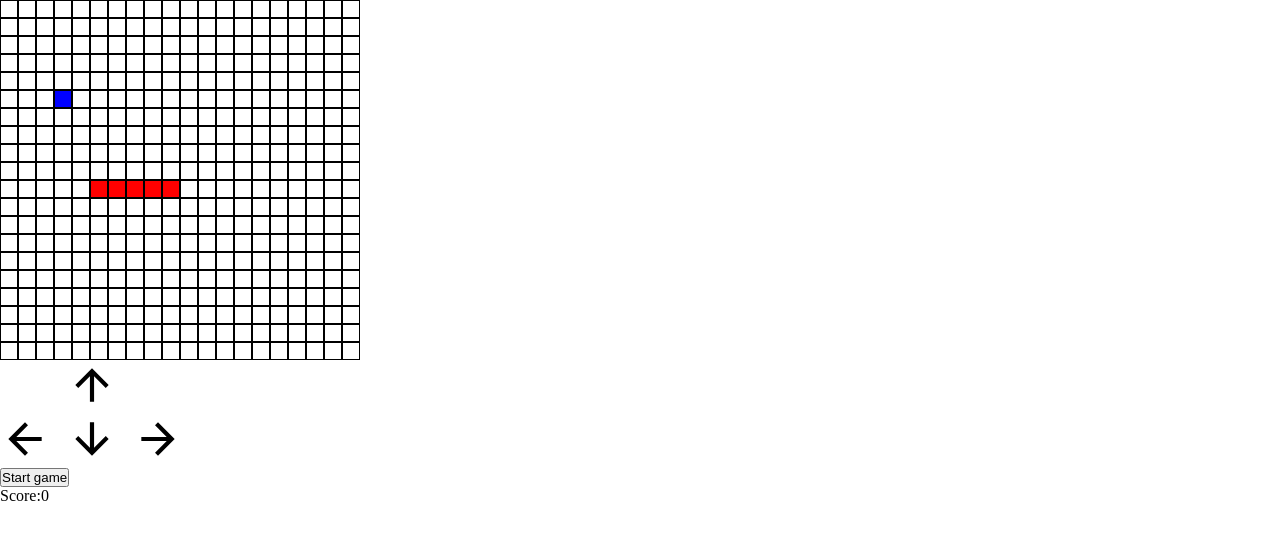
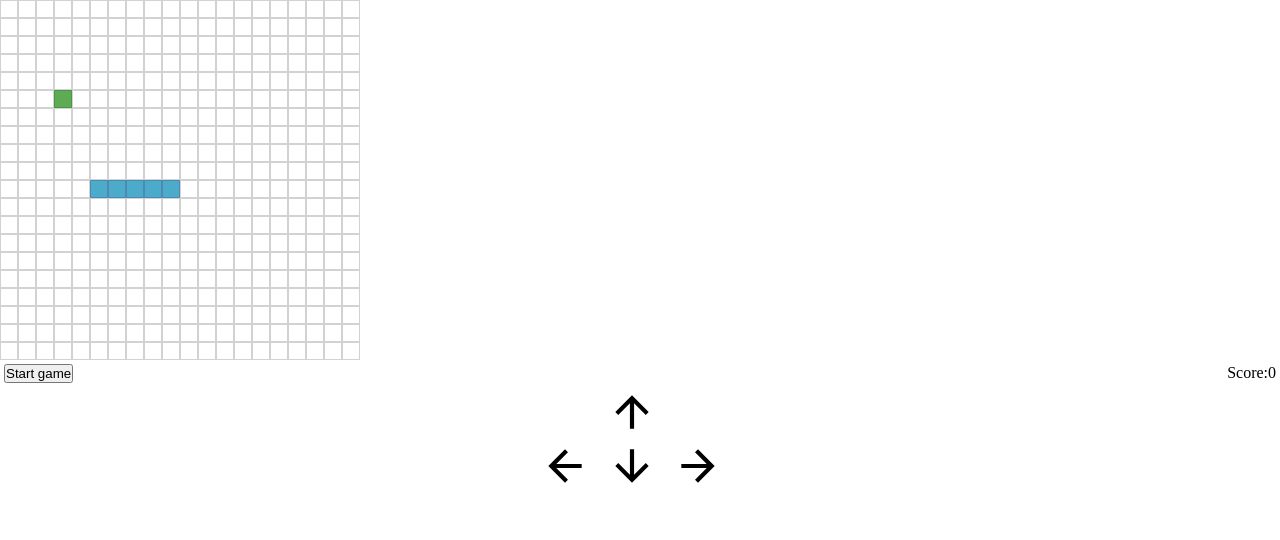
Before and after one commit to Shannqa/snake, a website built with webpack: page src/index.html in a window 1280 px wide. Both pictures are taken after a click on the button "Start game". Built offline with nearby package versions, Linux system fonts and the light colour scheme.

Commit message:
Add to do list, change a bit of styling

```diff
--- a/src/dom.js
+++ b/src/dom.js
@@ -2,20 +2,21 @@
 import createGrid from "./grid.js";
 import playGame, { move } from "./game.js";
 
-import arrowUpSrc from "./arrow_upward_FILL0_wght400_GRAD0_opsz24.svg";
-import arrowLeftSrc from "./arrow_back_FILL0_wght400_GRAD0_opsz24.svg";
-import arrowRightSrc from "./arrow_forward_FILL0_wght400_GRAD0_opsz24.svg";
-import arrowDownSrc from "./arrow_downward_FILL0_wght400_GRAD0_opsz24.svg";
+  const arrowUpSrc = "./arrow_upward_FILL0_wght400_GRAD0_opsz24.svg";
+  const arrowLeftSrc = "./arrow_back_FILL0_wght400_GRAD0_opsz24.svg";
+  const arrowRightSrc = "./arrow_forward_FILL0_wght400_GRAD0_opsz24.svg";
+  const arrowDownSrc = "./arrow_downward_FILL0_wght400_GRAD0_opsz24.svg";
+/*
+  import arrowUpSrc from "./arrow_upward_FILL0_wght400_GRAD0_opsz24.svg";
+  import arrowLeftSrc from "./arrow_back_FILL0_wght400_GRAD0_opsz24.svg";
+  import arrowRightSrc from "./arrow_forward_FILL0_wght400_GRAD0_opsz24.svg";
+  import arrowDownSrc from "./arrow_downward_FILL0_wght400_GRAD0_opsz24.svg";
+*/
 
 function createDom() {
   const body = document.querySelector("body");
 
   createGrid();
-
-  // const arrowUpSrc = "./arrow_upward_FILL0_wght400_GRAD0_opsz24.svg";
-  // const arrowLeftSrc = "./arrow_back_FILL0_wght400_GRAD0_opsz24.svg";
-  // const arrowRightSrc = "./arrow_forward_FILL0_wght400_GRAD0_opsz24.svg";
-  // const arrowDownSrc = "./arrow_downward_FILL0_wght400_GRAD0_opsz24.svg";
 
   const arrowUpImg = new Image();
   const arrowLeftImg = new Image();
@@ -61,7 +62,6 @@ function createDom() {
   arrows.appendChild(rightArrow);
   arrows.appendChild(downArrow);
 
-  body.appendChild(arrows);
 
   // keyboard listeners
   document.addEventListener("keydown", (e) => {
@@ -81,6 +81,7 @@ function createDom() {
 
   // start
   const info = document.createElement("div");
+  info.classList.add("info");
   const startBtn = document.createElement("button");
   startBtn.textContent = "Start game";
   startBtn.addEventListener("click", playGame);
@@ -96,9 +97,11 @@ function createDom() {
   scoreDiv.appendChild(scoreLabel);
   scoreDiv.appendChild(scoreValue);
   info.appendChild(startBtn);
+  info.appendChild(gameFailed);
   info.appendChild(scoreDiv);
-  info.appendChild(gameFailed);
   body.appendChild(info);
+  body.appendChild(arrows);
+
 }
 
 export default createDom;
--- a/src/game.js
+++ b/src/game.js
@@ -4,7 +4,7 @@
 /* eslint-disable no-use-before-define */
 /* eslint-disable import/extensions */
 /* eslint-disable eqeqeq */
-import { head } from "lodash";
+//import { head } from "lodash";
 import { gridSize } from "./grid.js";
 
 let snake = [];
@@ -168,7 +168,9 @@ function failGame() {
   // show lose screen
   const gameFailed = document.querySelector(".game-failed");
   gameFailed.classList.remove("fail-inactive");
-  gameFailed.textContent = `The game ends! Your score: ${score}`;
+  gameFailed.textContent = `Game over! Your score: ${score}`;
+
+    // disable arrows and keyboard event listeners
 }
 
 function restartGame() {
@@ -188,11 +190,15 @@ function restartGame() {
   }
 
   // reset score
+  const scoreValue = document.querySelector(".score-value");
   score = 0;
+  scoreValue.textContent = score;
 
   // info
   const gameFailed = document.querySelector(".game-failed");
   gameFailed.classList.add("fail-inactive");
+
+  // enable arrows and keyboard event listeners
 }
 
 /* to do
--- a/src/index.js
+++ b/src/index.js
@@ -1,6 +1,6 @@
 /* eslint-disable import/extensions */
 // eslint-disable-next-line no-unused-vars
-import css from "./style.css";
+//import css from "./style.css";
 
 import createDom from "./dom.js";
 
--- a/src/style.css
+++ b/src/style.css
@@ -16,20 +16,29 @@
 .square {
   width: 18px;
   height: 18px;
-  border: 1px black solid;
+  border: 1px rgb(210, 210, 210) solid;
   background: white;
   margin: 0px;
 }
 
 .snake-body {
-  background-color: red;
+  background-color: rgb(76, 170, 202);
+  border: 1px rgba(76, 138, 176) solid;
 }
 
 .column-1 {
   background-color: blue;
 }
 
+.info {
+  display: flex;
+  justify-content: space-between;
+  width: 100vw;
+  padding: 4px;
+}
+
 .arrows {
+  margin: 0 auto;
   display: grid;
   grid-template-areas: ". up ."
                       "left down right";
@@ -58,7 +67,8 @@
 }
 
 .food {
-  background-color: blue;
+  background-color: rgb(95, 170, 85);
+  border: 1px rgba(73, 152, 69, 1) solid;
 }
 
 .fail-inactive {
```
Also changed, not shown: src/index.html (+0 -2 lines), todo.md (added, +12 -0 lines).
